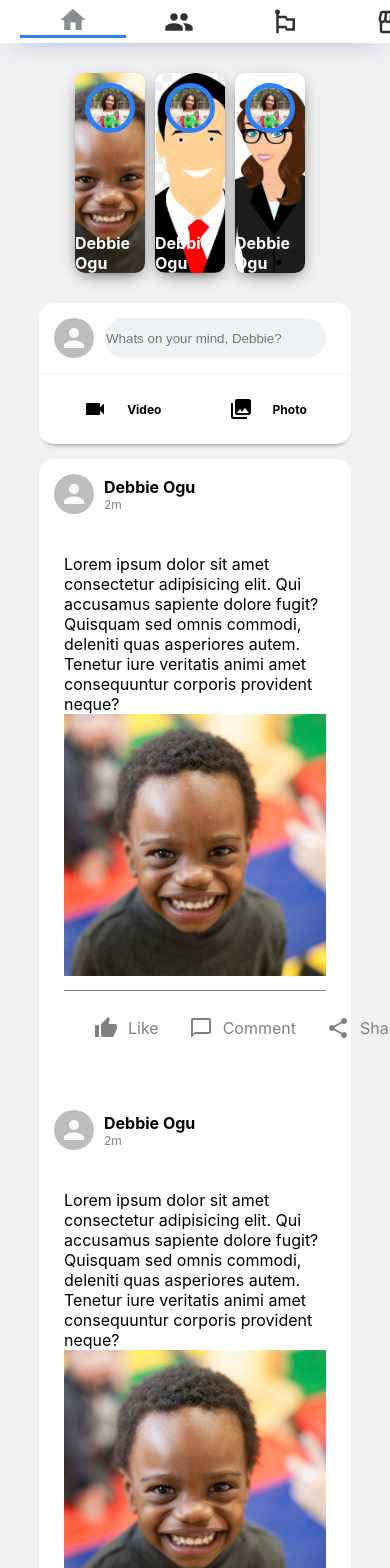
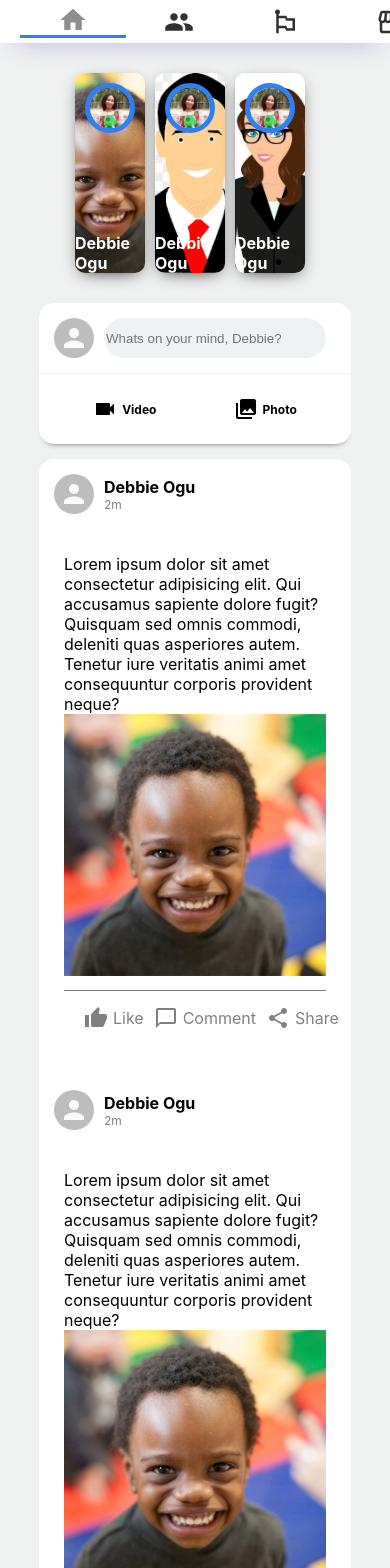
Before and after one commit to ugofine/facebookclone, a React (Create React App) app: page / in a window 390 px wide. Shown: the top 1568 px of the page. Built offline with nearby package versions, Linux system fonts and the light colour scheme.

Commit message:
changes to the css page

```diff
--- a/src/components/MessageSender.css
+++ b/src/components/MessageSender.css
@@ -51,4 +51,9 @@
     .messagesender{
         width: 80%;
     }
+    .message-option h3{
+        margin-left: 5px;
+
+
+    }
 }
--- a/src/components/Post.css
+++ b/src/components/Post.css
@@ -62,4 +62,11 @@
     .post{
         width: 80%;
     }
+    .post-icons p{
+        margin-left: 5px;
+    }
+    .post-icons{
+        padding: 5px;
+
+    }
 }
```
